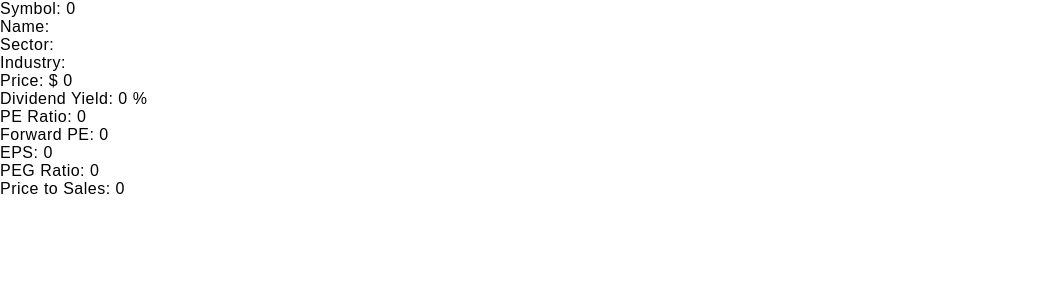
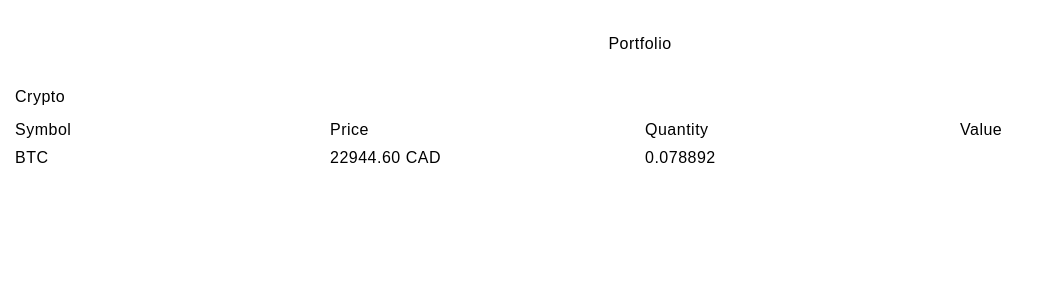
Before and after one commit to chillcs/stocks-app-react-api, a React (Create React App) app: page / in a window 1280 px wide. Shown: the top 300 px of the page, without its empty margins (0-1063 px from the left). Built offline with nearby package versions, Linux system fonts and the light colour scheme; no server answers; a web font is replaced by a local one.

Commit message:
structure holdings table

```diff
--- a/src/components/Dashboard.js
+++ b/src/components/Dashboard.js
@@ -1,10 +1,46 @@
 import React from 'react';
-import Data from './Data';
 
 const Dashboard = () => {
+	var cryptoHoldings = {
+		holdings: [
+			{
+				symbol: 'BTC',
+				conversion: 'CAD',
+				quantity: 0.078892,
+			},
+			{
+				symbol: 'ETH',
+				conversion: 'CAD',
+				quantity: 0.810391,
+			},
+			{
+				symbol: 'MATIC',
+				conversion: 'CAD',
+				quantity: 428.976491,
+			},
+		],
+	};
+
 	return (
 		<>
-			<Data />
+			<div className="dashboard">
+				<div className="page-title">Portfolio</div>
+				<div className="heading">Crypto</div>
+				<div className="table">
+					<div className="row">
+						<div className="column">Symbol</div>
+						<div className="column">Price</div>
+						<div className="column">Quantity</div>
+						<div className="column">Value</div>
+					</div>
+					<div className="row">
+						<div className="column">BTC</div>
+						<div className="column">22944.60 CAD</div>
+						<div className="column">0.078892</div>
+						<div className="column">{}</div>
+					</div>
+				</div>
+			</div>
 		</>
 	);
 };
--- a/src/components/Data.js
+++ b/src/components/Data.js
@@ -22,7 +22,7 @@ const Data = () => {
 	// const [movingAvg50, setMovingAvg50] = useState(0); // 50DayMovingAverage
 	// const [movingAvg200, setMovingAvg200] = useState(0); // 200DayMovingAverage
 
-	const SYMBOL = 'F';
+	const SYMBOL = 'LLY';
 	const URL_DATA = `https://www.alphavantage.co/query?function=OVERVIEW&symbol=${SYMBOL}&apikey=${API_KEY}`;
 	const URL_QUOTE = `https://www.alphavantage.co/query?function=GLOBAL_QUOTE&symbol=${SYMBOL}&apikey=${API_KEY}`;
 
--- a/src/index.css
+++ b/src/index.css
@@ -38,3 +38,31 @@ body {
 .btn:hover {
 	cursor: pointer;
 }
+
+/* DASHBOARD --- */
+
+.dashboard {
+   padding: 10px 10px;
+}
+
+.page-title {
+   width: 100%;
+   display: flex;
+   justify-content: center;
+   align-items: center;
+   padding: 25px 10px;
+}
+
+.heading {
+   padding: 10px 5px;
+}
+
+.row {
+   width: 100%;
+   display: flex;
+}
+
+.column {
+   width: 25%;
+   padding: 5px;
+}
```
